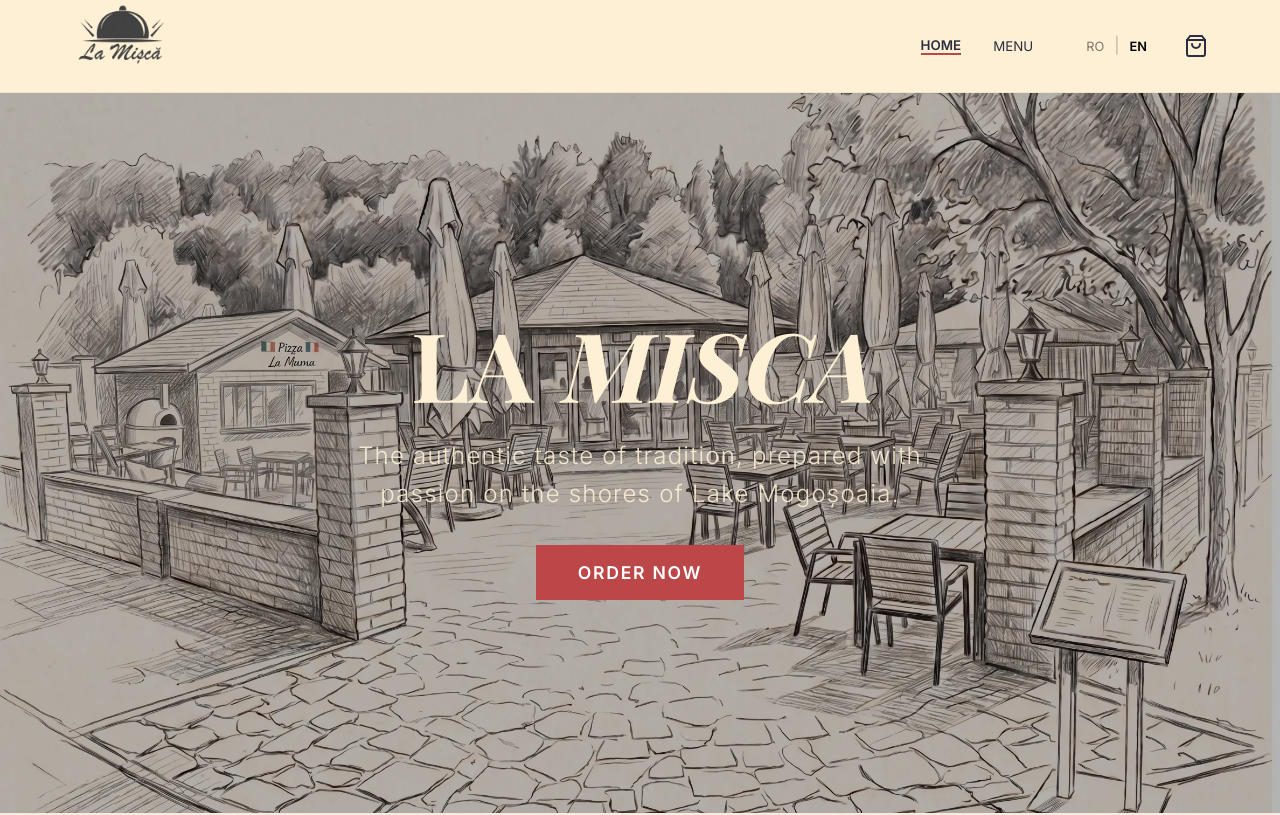
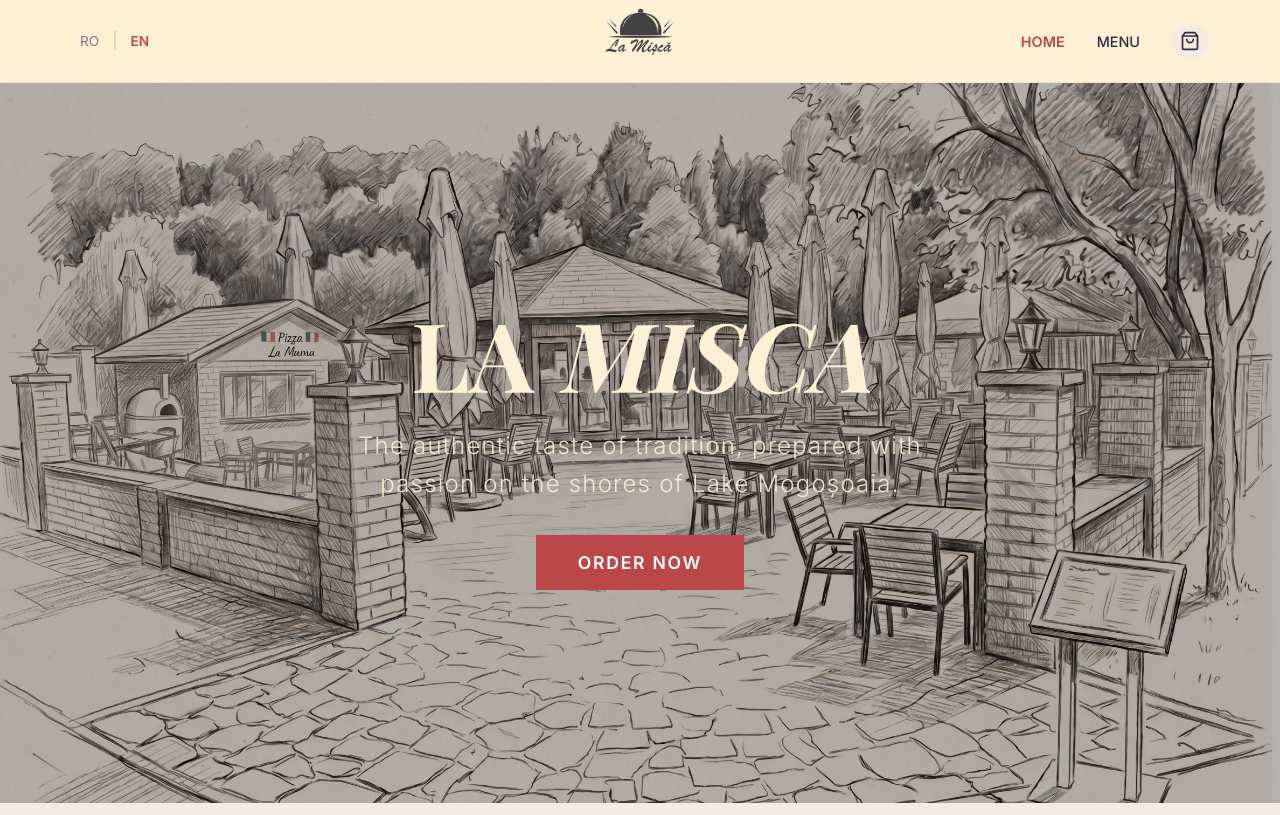
Before and after one commit to Lookah9/LaMisca, a React (Vite) app: page / in a window 1280 px wide. Shown: the top 815 px of the page. Built offline with nearby package versions, Linux system fonts and the light colour scheme.

Commit message:
Center logo in header, move lang to left, and add logo to footer

```diff
--- a/src/components/Navbar.tsx
+++ b/src/components/Navbar.tsx
@@ -29,17 +29,53 @@
       zIndex: 1000
     }}>
       <div className="container" style={{
-        display: 'flex',
-        justifyContent: 'space-between',
+        display: 'grid',
+        gridTemplateColumns: '1fr auto 1fr',
         alignItems: 'center'
       }}>
-        {/* Logo */}
+        {/* Left Side: Language Toggle */}
+        <div style={{ display: 'flex', alignItems: 'center' }}>
+          <div style={{ display: 'flex', gap: '5px' }}>
+            <button
+              onClick={() => setLanguage('ro')}
+              style={{
+                fontSize: '0.85rem',
+                fontWeight: language === 'ro' ? 'bold' : 'normal',
+                color: language === 'ro' ? 'var(--color-primary)' : 'var(--color-text)',
+                opacity: language === 'ro' ? 1 : 0.6,
+                padding: '5px 8px',
+                transition: 'var(--transition)',
+                cursor: 'pointer'
+              }}
+            >
+              RO
+            </button>
+            <span style={{ opacity: 0.2, alignSelf: 'center' }}>|</span>
+            <button
+              onClick={() => setLanguage('en')}
+              style={{
+                fontSize: '0.85rem',
+                fontWeight: language === 'en' ? 'bold' : 'normal',
+                color: language === 'en' ? 'var(--color-primary)' : 'var(--color-text)',
+                opacity: language === 'en' ? 1 : 0.6,
+                padding: '5px 8px',
+                transition: 'var(--transition)',
+                cursor: 'pointer'
+              }}
+            >
+              EN
+            </button>
+          </div>
+        </div>
+
+        {/* Center Side: Logo */}
         <div
           onClick={() => handleNavigate('home')}
           style={{
             cursor: 'pointer',
             display: 'flex',
             alignItems: 'center',
+            justifyContent: 'center',
             zIndex: 1001
           }}
         >
@@ -47,24 +83,25 @@
             src="images/logo.png"
             alt="La Misca Logo"
             style={{
-              height: '100px',
+              height: '80px',
               width: 'auto',
               objectFit: 'contain',
-              margin: '-20px 0'
+              margin: '-15px 0'
             }}
           />
         </div>
 
-        {/* Right side controls */}
-        <div style={{ display: 'flex', alignItems: 'center', gap: 'var(--spacing-md)' }}>
+        {/* Right Side: Menu + Cart */}
+        <div style={{ display: 'flex', alignItems: 'center', justifyContent: 'flex-end', gap: 'var(--spacing-md)' }}>
           {/* Desktop Nav Links */}
           <div style={{ display: 'flex', gap: 'var(--spacing-md)', alignItems: 'center' }} className="desktop-menu">
             <button
               onClick={() => handleNavigate('home')}
               style={{
-                fontWeight: currentPage === 'home' ? '600' : '400',
-                borderBottom: currentPage === 'home' ? '2px solid var(--color-primary)' : 'none',
-                color: 'var(--color-text)'
+                fontSize: '0.9rem',
+                fontWeight: currentPage === 'home' ? '700' : '500',
+                color: currentPage === 'home' ? 'var(--color-primary)' : 'var(--color-text)',
+                transition: 'var(--transition)'
               }}
             >
               {t('nav.home')}
@@ -72,40 +109,14 @@
             <button
               onClick={() => handleNavigate('menu')}
               style={{
-                fontWeight: currentPage === 'menu' ? '600' : '400',
-                borderBottom: currentPage === 'menu' ? '2px solid var(--color-primary)' : 'none',
-                color: 'var(--color-text)'
+                fontSize: '0.9rem',
+                fontWeight: currentPage === 'menu' ? '700' : '500',
+                color: currentPage === 'menu' ? 'var(--color-primary)' : 'var(--color-text)',
+                transition: 'var(--transition)'
               }}
             >
               {t('nav.menu')}
             </button>
-
-            {/* Desktop Language Toggle */}
-            <div style={{ display: 'flex', gap: '5px', marginLeft: 'var(--spacing-sm)' }}>
-              <button
-                onClick={() => setLanguage('ro')}
-                style={{
-                  fontSize: '0.8rem',
-                  fontWeight: language === 'ro' ? 'bold' : 'normal',
-                  opacity: language === 'ro' ? 1 : 0.5,
-                  padding: '2px 5px'
-                }}
-              >
-                RO
-              </button>
-              <span style={{ opacity: 0.3 }}>|</span>
-              <button
-                onClick={() => setLanguage('en')}
-                style={{
-                  fontSize: '0.8rem',
-                  fontWeight: language === 'en' ? 'bold' : 'normal',
-                  opacity: language === 'en' ? 1 : 0.5,
-                  padding: '2px 5px'
-                }}
-              >
-                EN
-              </button>
-            </div>
           </div>
 
           {/* Cart Button (Always visible) */}
@@ -116,21 +127,31 @@
               cursor: 'pointer',
               display: 'flex',
               alignItems: 'center',
-              zIndex: 1001
+              zIndex: 1001,
+              padding: '8px',
+              backgroundColor: 'var(--color-bg-dark)',
+              borderRadius: '50%',
+              transition: 'var(--transition)'
             }}
+            className="cart-btn-nav"
           >
-            <ShoppingBag size={24} />
+            <ShoppingBag size={20} />
             {cartCount > 0 && (
               <span style={{
                 position: 'absolute',
-                top: '-8px',
-                right: '-8px',
+                top: '-5px',
+                right: '-5px',
                 backgroundColor: 'var(--color-primary)',
                 color: 'white',
-                fontSize: '0.7rem',
-                padding: '2px 6px',
+                fontSize: '0.65rem',
+                width: '18px',
+                height: '18px',
+                display: 'flex',
+                alignItems: 'center',
+                justifyContent: 'center',
                 borderRadius: '50%',
-                fontWeight: 'bold'
+                fontWeight: 'bold',
+                boxShadow: '0 2px 5px rgba(0,0,0,0.2)'
               }}>
                 {cartCount}
               </span>
@@ -140,7 +161,7 @@
           {/* Mobile Burger Button */}
           <div
             className="mobile-menu-btn"
-            style={{ display: 'none', zIndex: 1001, cursor: 'pointer' }}
+            style={{ display: 'none', zIndex: 1001, cursor: 'pointer', padding: '5px' }}
             onClick={() => setIsMobileMenuOpen(!isMobileMenuOpen)}
           >
             {isMobileMenuOpen ? <X size={28} /> : <MenuIcon size={28} />}
@@ -186,42 +207,37 @@
             {t('nav.menu')}
           </button>
 
-          {/* Mobile Language Selector */}
-          <div style={{ display: 'flex', gap: '20px', marginTop: 'var(--spacing-md)' }}>
-            <button
-              onClick={() => { setLanguage('ro'); setIsMobileMenuOpen(false); }}
-              style={{
-                fontSize: '1.2rem',
-                fontWeight: language === 'ro' ? 'bold' : 'normal',
-                opacity: language === 'ro' ? 1 : 0.5,
-                border: language === 'ro' ? '2px solid var(--color-primary)' : '1px solid #ccc',
-                padding: '10px 20px',
-                borderRadius: '10px'
-              }}
-            >
-              ROMÂNĂ
-            </button>
-            <button
-              onClick={() => { setLanguage('en'); setIsMobileMenuOpen(false); }}
-              style={{
-                fontSize: '1.2rem',
-                fontWeight: language === 'en' ? 'bold' : 'normal',
-                opacity: language === 'en' ? 1 : 0.5,
-                border: language === 'en' ? '2px solid var(--color-primary)' : '1px solid #ccc',
-                padding: '10px 20px',
-                borderRadius: '10px'
-              }}
-            >
-              ENGLISH
-            </button>
-          </div>
+          {/* Logo in Mobile Menu Background */}
+          <img
+            src="images/logo.png"
+            alt="Logo Watermark"
+            style={{
+              position: 'absolute',
+              bottom: '50px',
+              opacity: 0.05,
+              width: '200px',
+              pointerEvents: 'none'
+            }}
+          />
         </div>
       )}
 
       <style>{`
-        @media (max-width: 768px) {
+        .desktop-menu button:hover {
+          color: var(--color-primary) !important;
+        }
+        .cart-btn-nav:hover {
+          background-color: #f0f0f0 !important;
+          transform: scale(1.05);
+        }
+        @media (max-width: 850px) {
           .desktop-menu { display: none !important; }
           .mobile-menu-btn { display: block !important; }
+        }
+        @media (max-width: 480px) {
+          nav .container {
+            grid-template-columns: 80px auto 80px !important;
+          }
         }
 
         @keyframes fadeIn {
```
Also changed, not shown: src/components/Footer.tsx (+124 -28 lines).
